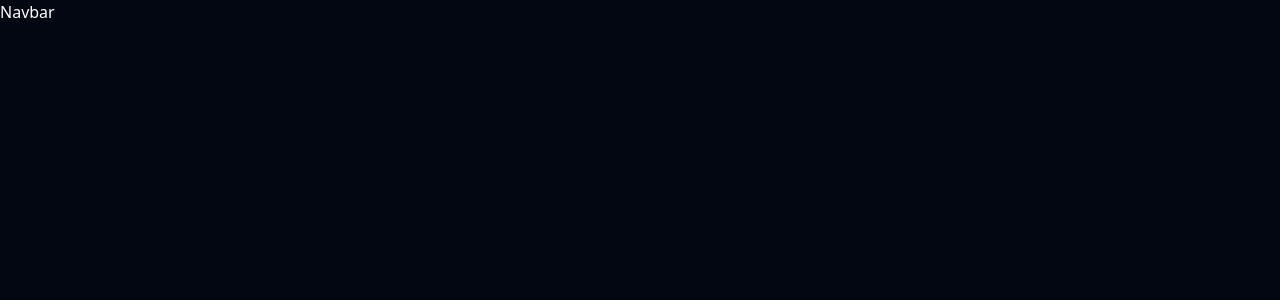
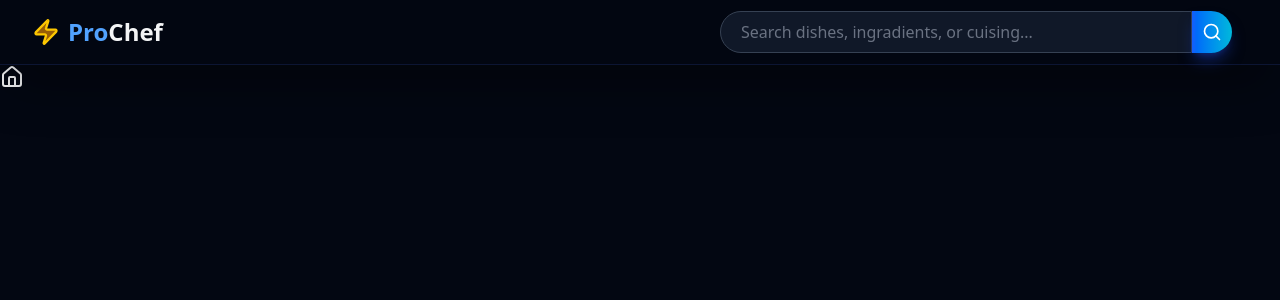
Before and after one commit to md-shafiuddin-shajib/recipe_web_app, a React (Vite) app: page / in a window 1280 px wide. Before the commit this address had no page. Shown: the top 300 px of the page. Built offline with nearby package versions, Linux system fonts and the light colour scheme.

Commit message:
Navbar Added

```diff
--- a/src/App.jsx
+++ b/src/App.jsx
@@ -6,6 +6,7 @@ import SearchView from "./component/SearchView";
 import Cuisin from "./component/Cuisin";
 import HomeView from "./component/HomeView";
 import TrendingRecipe from "./component/TrendingRecipe";
+import { Home } from "lucide-react";
 
 const App = () => {
   return (
@@ -15,7 +16,7 @@ const App = () => {
           <div className="min-h-screen bg-gray-950 font-sans tex  text-gray-100">
             <Navbar/>
             <Routes>
-              <Route />
+              <Route path="/" element={<Home/>}/>
             </Routes>
           </div>
 
--- a/src/component/Navbar.jsx
+++ b/src/component/Navbar.jsx
@@ -1,8 +1,33 @@
-import React from 'react'
+import React, { useState } from 'react'
+import { Zap,Search } from 'lucide-react';
+import {Link} from 'react-router-dom'
 
 const Navbar = () => {
+  const [input, setInput] = useState("");
+
+  const handleSearch = (e) =>{
+    e.preventDefault();
+    console.log(`${input}`);
+  }
   return (
-    <div className='text-white'>Navbar</div>
+    <nav className='sticky top-0 z-50 bg-gray-950/90 backdrop-blur-md shadow-2xl shadow-black/50 border-b border-blue-950/50'>
+      <div className='max-w-7xl mx-auto px-4 sm:px-6 lg:px-8'>
+     <div className='flex w-full justify-between items-center size-16'>
+
+ <Link to={'/'} className='flex items-center text-2xl font-black hover:text-blue-400 transition-colors '>
+ <Zap className='size-7 mr-2 text-yellow-400 fill-amber-500/60'/>
+ <span className='text-blue-400'>Pro</span>Chef
+ </Link>
+
+<form onSubmit={handleSearch} className='flex-1 max-w-lg mx-4 hidden sm:flex'>
+  <input type="text" className='w-full px-5 py-2 border border-gray-700 bg-gray-900 text-gray-50 rounded-l-full focus:outline-none focus:ring-2 focus:ring-blue-600/50 transition-all duration-300 placeholder-gray-500 shadow-black/50' placeholder='Search dishes, ingradients, or cuising...' value={input} onChange={(e) => setInput(e.target.value)}/>
+  <button  type='submit' className='bg-gradient-to-r from-blue-600 to-cyan-500 text-white p-2.5 rounded-r-full hover:from-blue-800 hover:to-cyan-300 transition-all duration-300 shadow-lg shadow-blue-800/50 hover:shadow-xl'><Search className='size-5'/></button>
+
+</form>
+     </div>
+      </div>
+
+    </nav>
   )
 }
 
```
